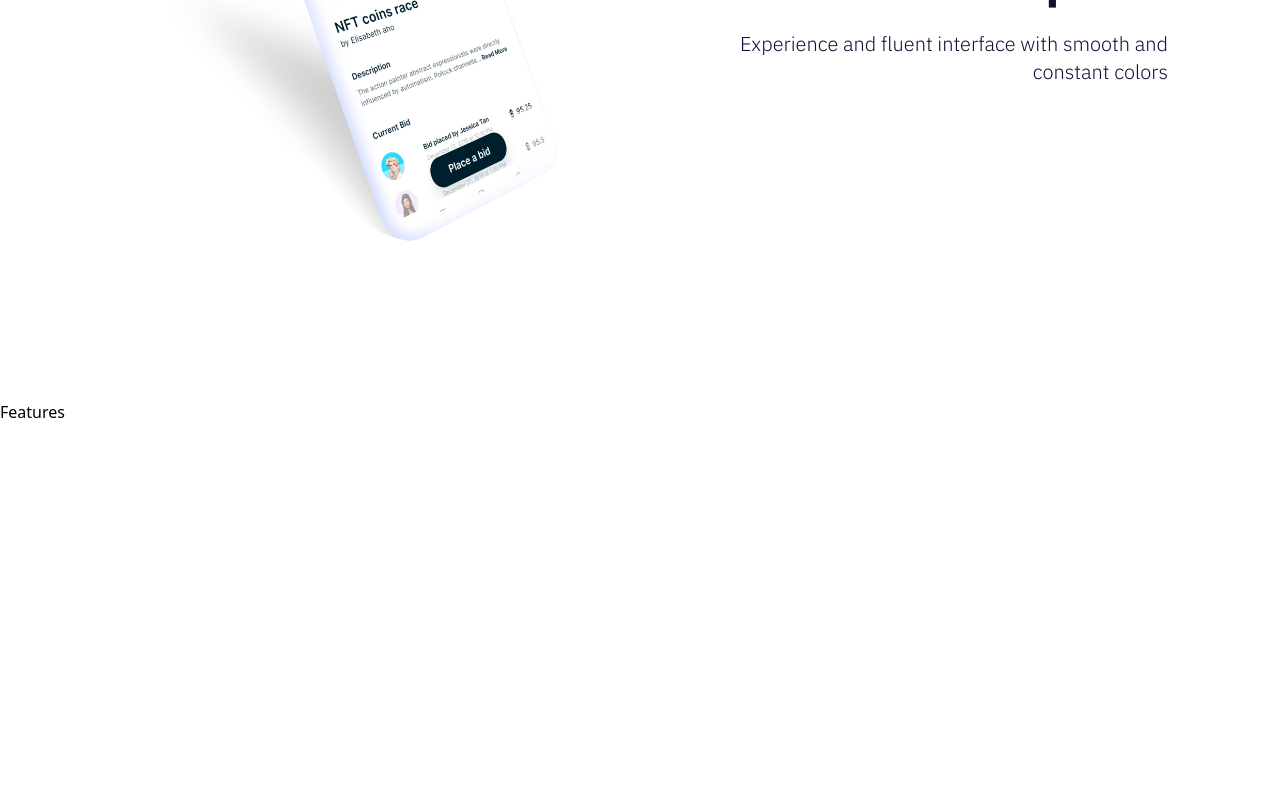
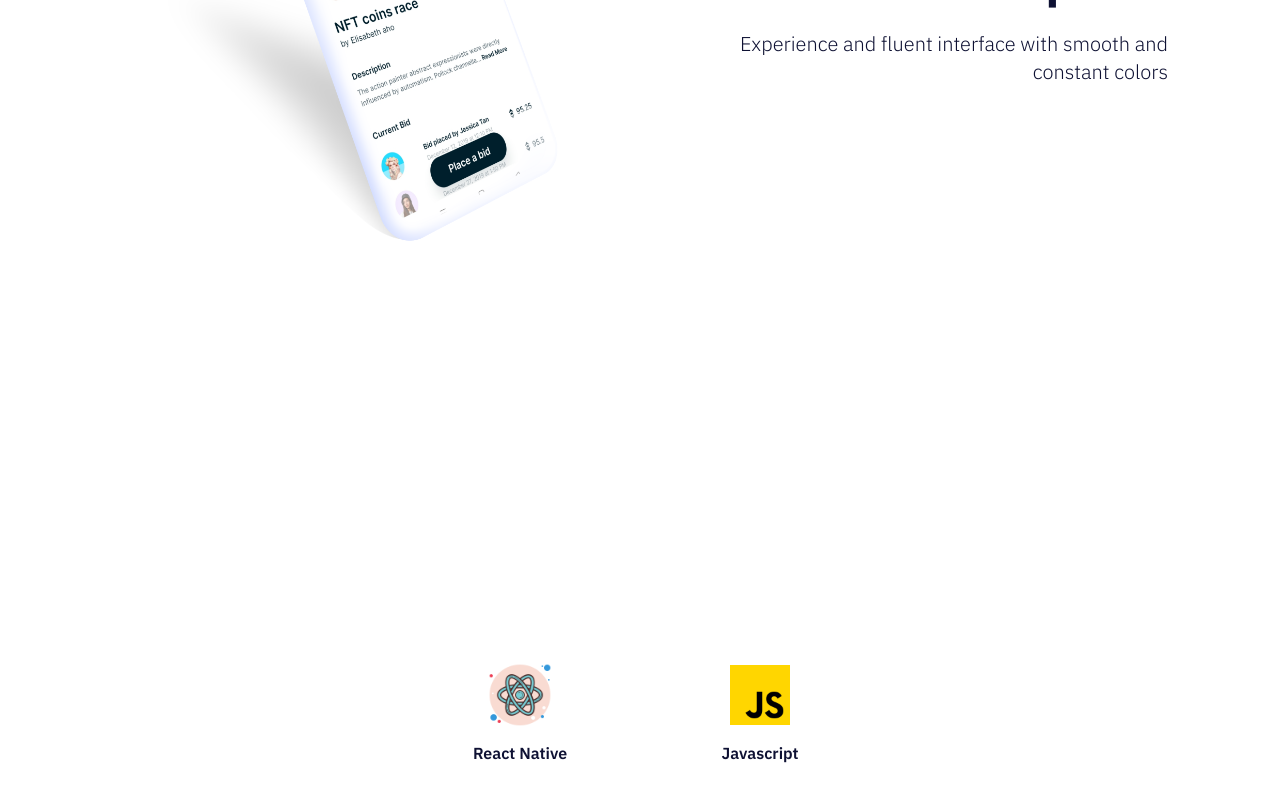
Before and after one commit to Cristopxer/MarketArt, a React (Create React App) app in the folder marketart/: page / in a window 1280 px wide. Shown: the part 1200-2000 px from the top of the page. Before the commit the page ends 1624 px from the top, so only its background shows below. Built offline with nearby package versions, Linux system fonts and the light colour scheme.

Commit message:
Home Features section completed

```diff
--- a/marketart/src/App.js
+++ b/marketart/src/App.js
@@ -6,7 +6,7 @@ const App = () => {
     <>
       <SectionWrapper
         title="Let's find a masterpiece"
-        description="Buy, store, collect art pieces from everyehere. Join 33+ million people using ArtMarketplace"
+        description="Buy, store, collect art pieces from everyehere. Join 33+ million people using MarketArt"
         showBtn
         mockupImg={assets.homeHero}
         banner="banner"
--- a/marketart/src/components/Features.jsx
+++ b/marketart/src/components/Features.jsx
@@ -1,7 +1,33 @@
+import assets from "../assets";
+import styles from "../styles/Global";
 
+const FeaturedCard = ({ iconUrl, iconText }) => (
+  <div className={styles.featureCard}>
+    <img src={iconUrl} alt="icon" className={styles.featureImg} />
+    <p className={styles.featureText}>{iconText}</p>
+  </div>
+);
 
 const Features = () => {
-  return <div>Features</div>;
-}
+  return (
+    <div className={`${styles.section} ${styles.bgPrimary} banner03`}>
+      <div className={`${styles.subSection} flex-col text-center`}>
+        <div>
+          <h1 className={`${styles.h1Text} ${styles.whiteText}`}>
+            Technologies
+          </h1>
+          <p className={`${styles.pText} ${styles.whiteText}`}>
+            MarketArt has been developed using a cross-plataform technology,
+            React Native
+          </p>
+        </div>
+        <div className={styles.flexWrap}>
+          <FeaturedCard iconUrl={assets.react} iconText="React Native" />
+          <FeaturedCard iconUrl={assets.javascript} iconText="Javascript" />
+        </div>
+      </div>
+    </div>
+  );
+};
 
 export default Features;
```
